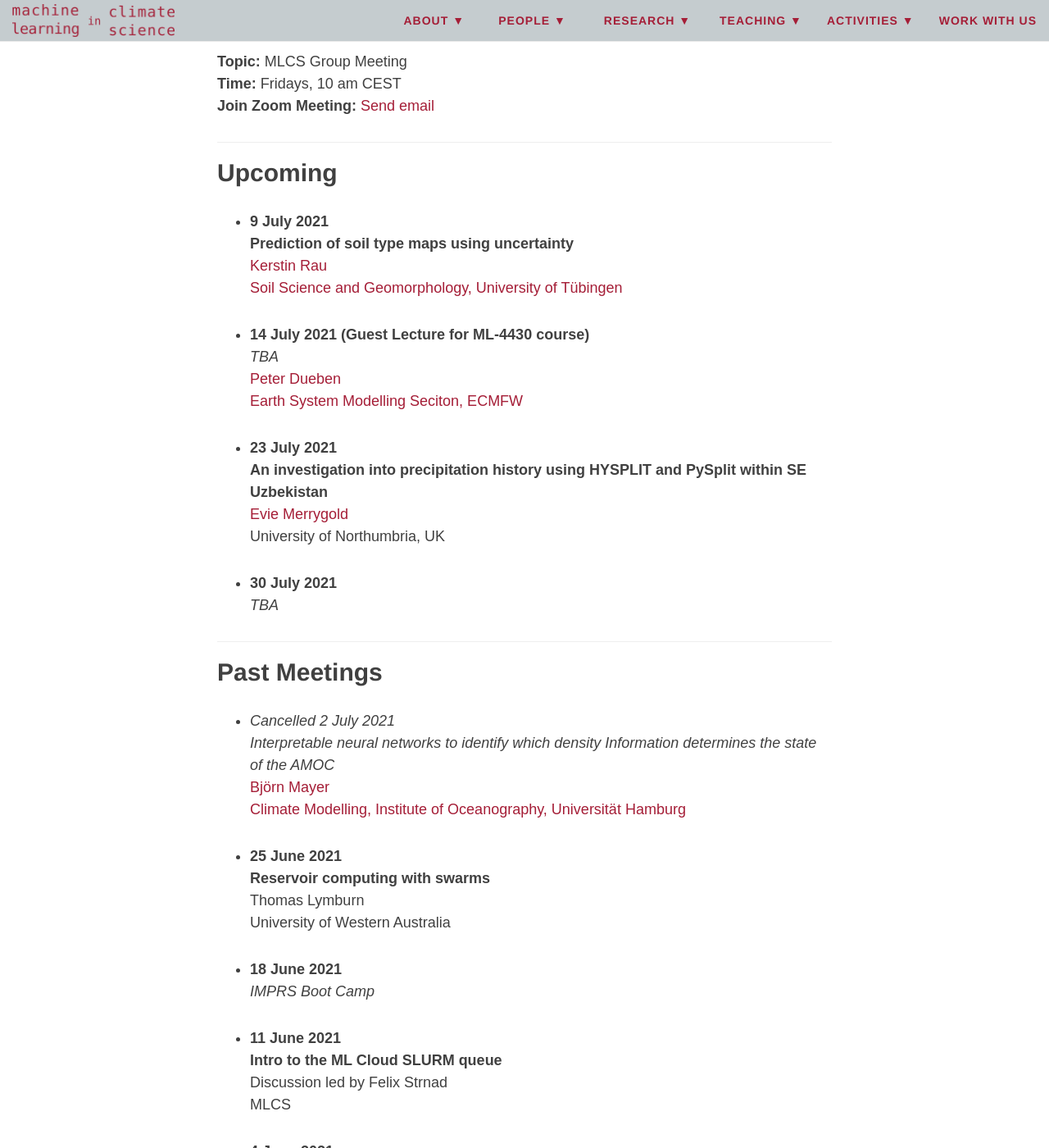
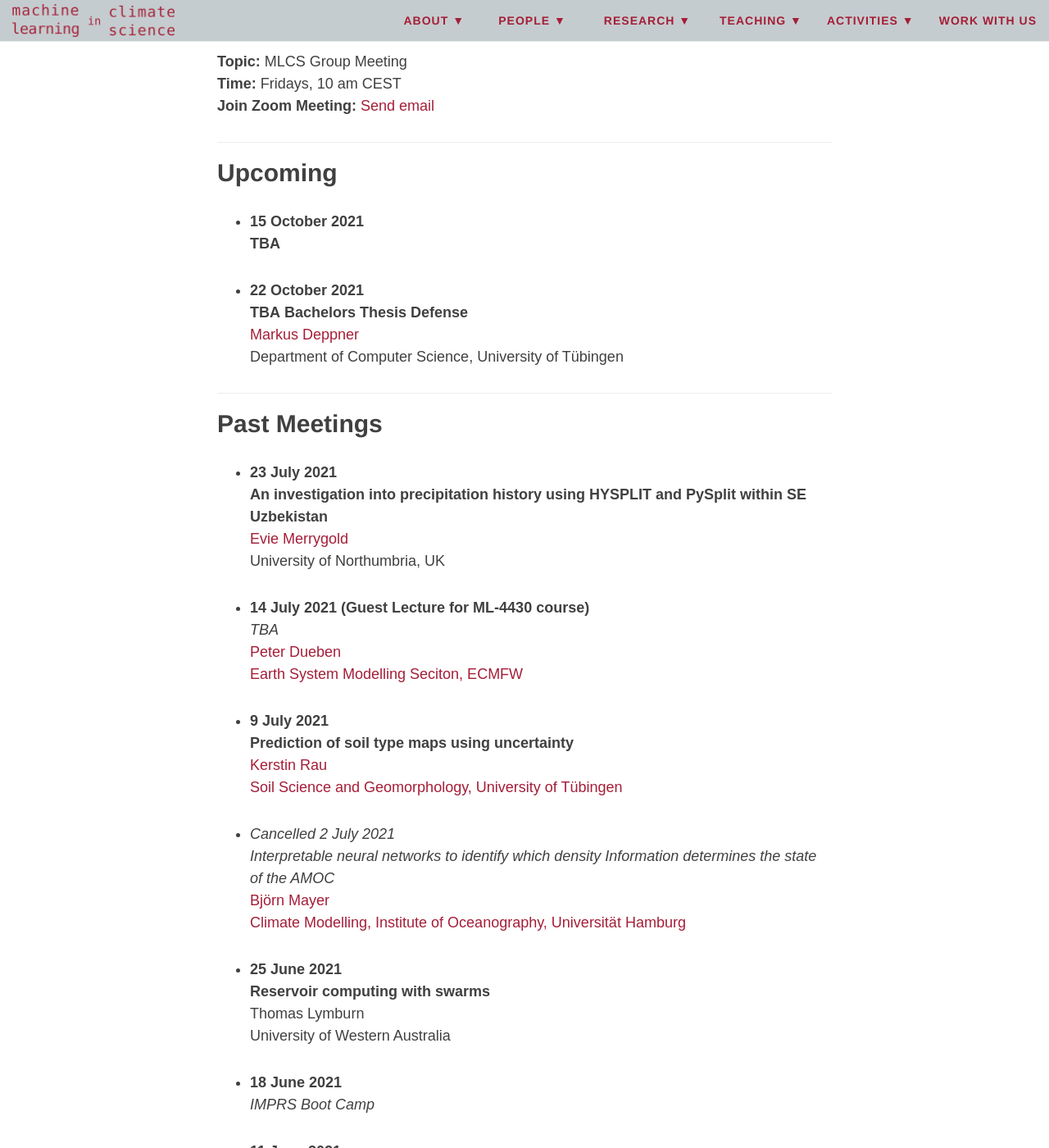
Before and after one commit to mlcs/mlcs.github.io, a Jekyll site: the page built from activities/group-meetings.md, in a window 1280 px wide and 1400 px high, scrolled down 769 px. Shown: the whole window at 82% size. Built offline with Jekyll 4.4.1, drawn with Linux system fonts in a browser that asks for light colours; nearby versions of some CDN libraries.

Commit message:
add thesis defense for Markus

```diff
--- a/activities/group-meetings.md
+++ b/activities/group-meetings.md
@@ -24,15 +24,18 @@ meetings are entirely on Zoom.
 
 ## Upcoming
 
-+ **9 July 2021**
-**Prediction of soil type maps using uncertainty**
-[Kerstin Rau](https://uni-tuebingen.de/en/153786)
-[Soil Science and Geomorphology, University of Tübingen](https://uni-tuebingen.de/en/104517)
 
-+ **14 July 2021 (Guest Lecture for ML-4430 course)**
-_TBA_
-[Peter Dueben](https://www.ecmwf.int/en/about/who-we-are/staff-profiles/peter-dueben)
-[Earth System Modelling Seciton, ECMFW](https://www.ecmwf.int/)
++ **15 October 2021**
+__TBA__
+
++ **22 October 2021**
+__TBA__  **Bachelors Thesis Defense**
+[Markus Deppner](https://machineclimate.de/people/deppner/)
+Department of Computer Science, University of Tübingen
+
+***
+
+## Past Meetings
 
 + **23 July 2021**
 **An investigation into precipitation history using HYSPLIT and
@@ -40,12 +43,15 @@ PySplit within SE Uzbekistan**
 [Evie Merrygold](https://www.linkedin.com/in/evie-merrygold-001b99188)
 University of Northumbria, UK
 
-+ **30 July 2021**
++ **14 July 2021 (Guest Lecture for ML-4430 course)**
 _TBA_
+[Peter Dueben](https://www.ecmwf.int/en/about/who-we-are/staff-profiles/peter-dueben)
+[Earth System Modelling Seciton, ECMFW](https://www.ecmwf.int/)
 
-***
-
-## Past Meetings
++ **9 July 2021**
+**Prediction of soil type maps using uncertainty**
+[Kerstin Rau](https://uni-tuebingen.de/en/153786)
+[Soil Science and Geomorphology, University of Tübingen](https://uni-tuebingen.de/en/104517)
 
 + _Cancelled 2 July 2021_
 _Interpretable neural networks to identify which density Information
```
